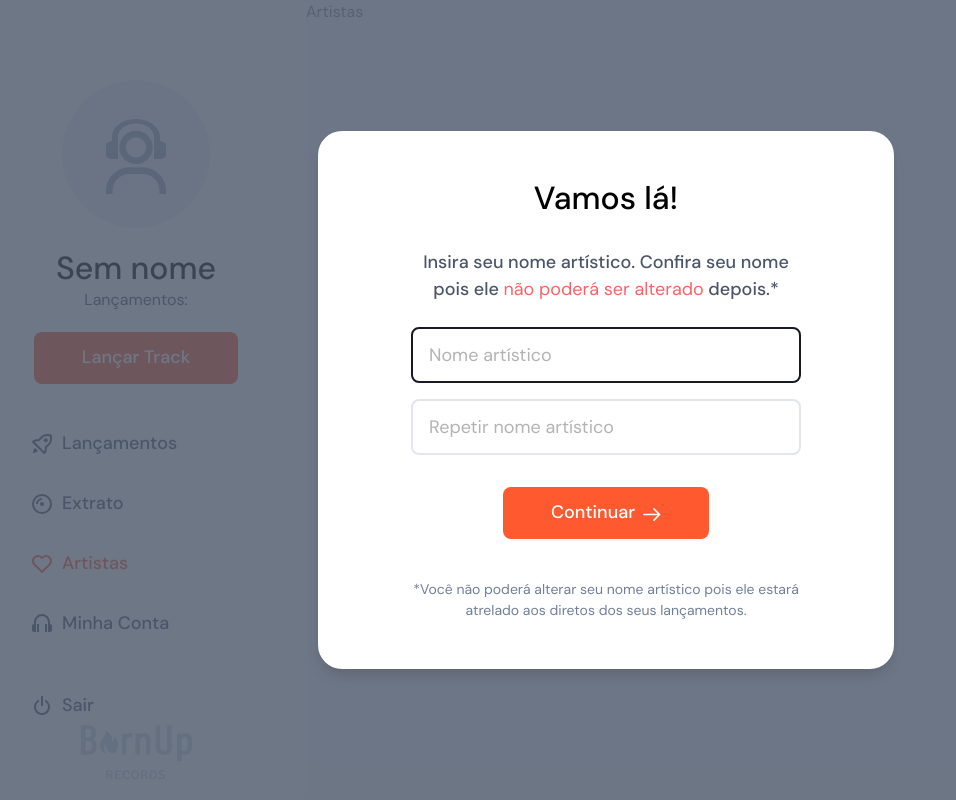
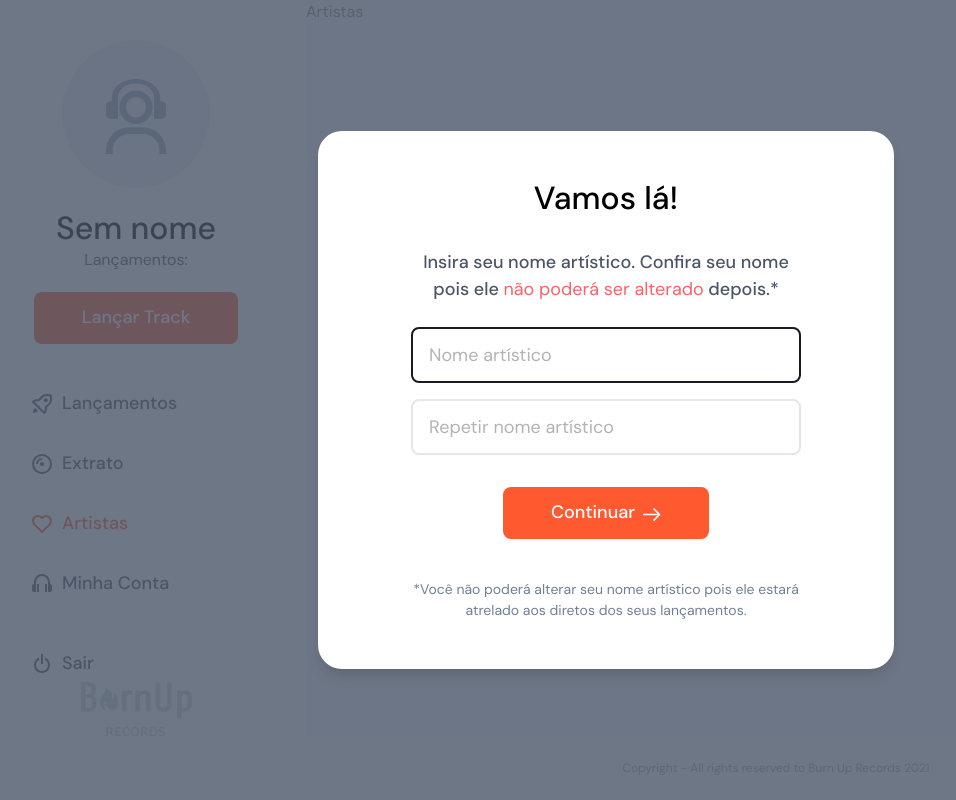
Before and after one commit to henriquealbert/burn-up-records-web-app, a Next.js app: page /artistas in a window 1280 px wide. Shown: the whole page, without its empty margins (34-990 px from the left). Built offline with nearby package versions, Linux system fonts and the light colour scheme; no server answers; sample sign-in values are in the browser's storage.

Commit message:
:sparkles: Add Footer

```diff
--- a/src/components/ChakraNextImage/index.tsx
+++ b/src/components/ChakraNextImage/index.tsx
@@ -15,6 +15,7 @@ export const ChakraNextImage = chakra(NextImage, {
       'objectPosition',
       'loading',
       'layout',
-      'blurDataURL'
+      'blurDataURL',
+      'title'
     ].includes(prop)
 })
--- /dev/null
+++ b/src/components/Footer/index.tsx
@@ -0,0 +1,10 @@
+import { Flex, Text } from '@chakra-ui/react'
+
+export const Footer = () => (
+  <Flex h="64px" align="center" pl="340px" justify="center">
+    <Text color="brand.gray.2" fontSize="xs" textAlign="center">
+      Copyright - All rights reserved to Burn Up Records{' '}
+      {new Date().getFullYear()}
+    </Text>
+  </Flex>
+)
--- a/src/components/PrivateLayout/index.tsx
+++ b/src/components/PrivateLayout/index.tsx
@@ -3,7 +3,7 @@ import { useRouter } from 'next/router'
 import { Box, Flex, Grid } from '@chakra-ui/react'
 
 import { useAuth } from 'auth'
-import { Loading, Sidebar, Onboarding } from 'components'
+import { Loading, Sidebar, Onboarding, Footer } from 'components'
 
 type LayoutProps = {
   children: ReactNode
@@ -35,6 +35,7 @@ export const PrivateLayout = ({ children }: LayoutProps) => {
               </Flex>
             </Box>
           </Grid>
+          <Footer />
           <Onboarding />
         </>
       )}
--- a/src/components/Sidebar/index.tsx
+++ b/src/components/Sidebar/index.tsx
@@ -1,13 +1,10 @@
 import NextLink from 'next/link'
-import Image from 'next/image'
 import { useRouter } from 'next/router'
 import { Button, Flex, Stack } from '@chakra-ui/react'
 
 import { LogOut } from './LogOut'
 import { sidebarLinks } from './sidebarLinks'
-import { Profile } from 'components'
-
-import logo from '../../../public/logo.svg'
+import { Profile, ChakraNextImage } from 'components'
 
 export const Sidebar = () => {
   const router = useRouter()
@@ -15,12 +12,11 @@ export const Sidebar = () => {
     <Flex
       direction="column"
       w="full"
-      h="100vh"
+      h="calc(100vh - 64px)"
       bgColor="white"
       zIndex="sticky"
-      borderRadius="lg"
     >
-      <Profile mt={20} />
+      <Profile mt={10} />
       <Flex justify="center" mt={6} mb={10}>
         <Button variant="primary">Lançar Track</Button>
       </Flex>
@@ -42,7 +38,14 @@ export const Sidebar = () => {
       <LogOut ml={16} mt={12} w="full" />
 
       <Flex justify="center" mb={4} mt="auto">
-        <Image src={logo} alt="Burn Up Records logo" title="Burn Up Records" />
+        <ChakraNextImage
+          src="/logo.svg"
+          width="117px"
+          height="65px"
+          alt="Burn Up Records logo"
+          title="Burn Up Records"
+          loading="eager"
+        />
       </Flex>
     </Flex>
   )
--- a/src/components/index.ts
+++ b/src/components/index.ts
@@ -10,6 +10,7 @@ import { GridListSkeleton } from './GridList/GridListSkeleton'
 import { Onboarding } from './Onboarding'
 import { AvatarUpload } from './AvatarUpload'
 import { ChakraNextImage } from './ChakraNextImage'
+import { Footer } from './Footer'
 
 export {
   Loading,
@@ -23,5 +24,6 @@ export {
   GridListSkeleton,
   Onboarding,
   AvatarUpload,
-  ChakraNextImage
+  ChakraNextImage,
+  Footer
 }
```
